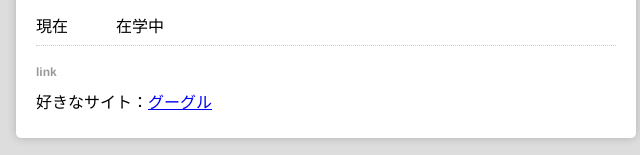
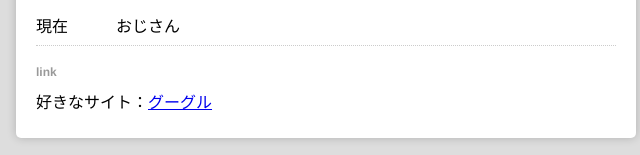
Before and after one commit to KUAD-XtechDesign/simple-page2023-xtd-shira, a plain HTML site: page index.html in a window 1280 px wide. Shown: the part 649-804 px from the top of the page, 314-954 px from the left. Drawn offline with Linux system fonts and the light colour scheme.

Commit message:
Update index.html

```diff
--- a/index.html
+++ b/index.html
@@ -26,7 +26,7 @@
           <li><div class="year">1980</div><div class="txt">新潟県生まれ</div></li>
           <li><div class="year">1998</div><div class="txt">新潟明訓高校卒業</div></li>
           <li><div class="year">20XX</div><div class="txt">文章が2行に渡る場合うまく収まるかをテストするために長い文章を書いてみるなど</div></li>
-          <li><div class="year">現在</div><div>在学中</div></li>
+          <li><div class="year">現在</div><div>おじさん</div></li>
         </ul>
 
         <h2 class="title">link</h2>
```
